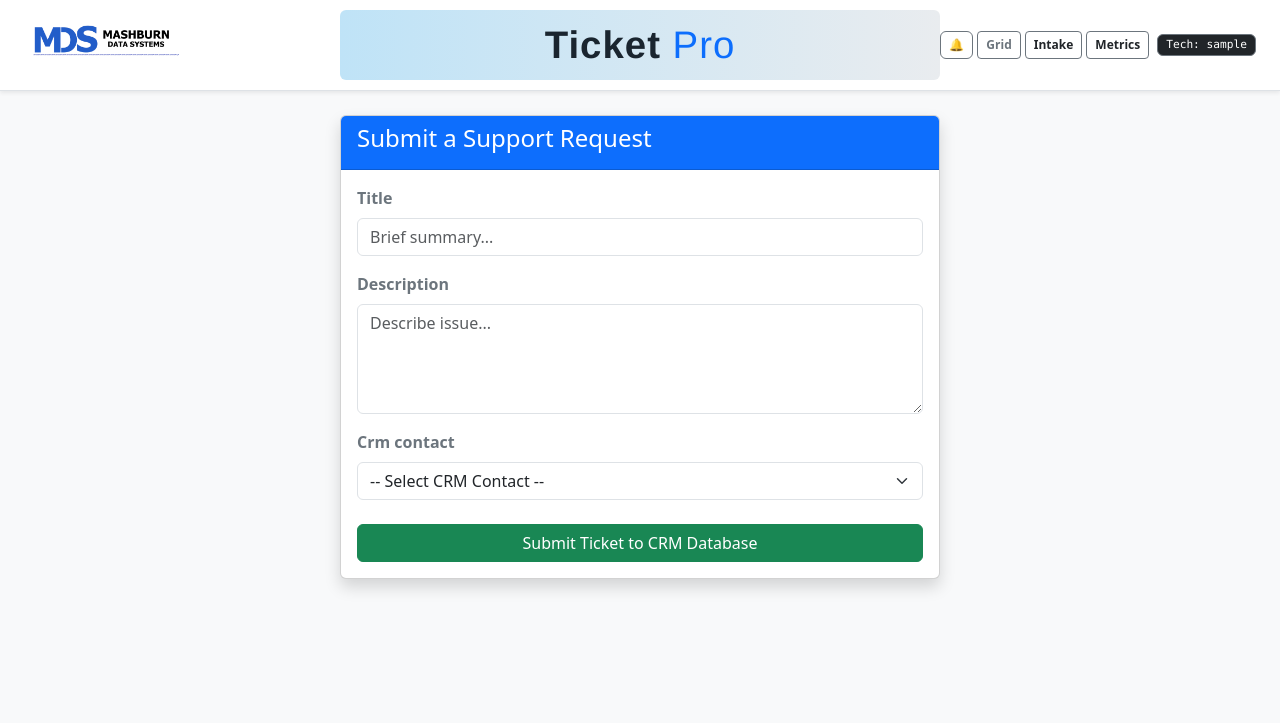
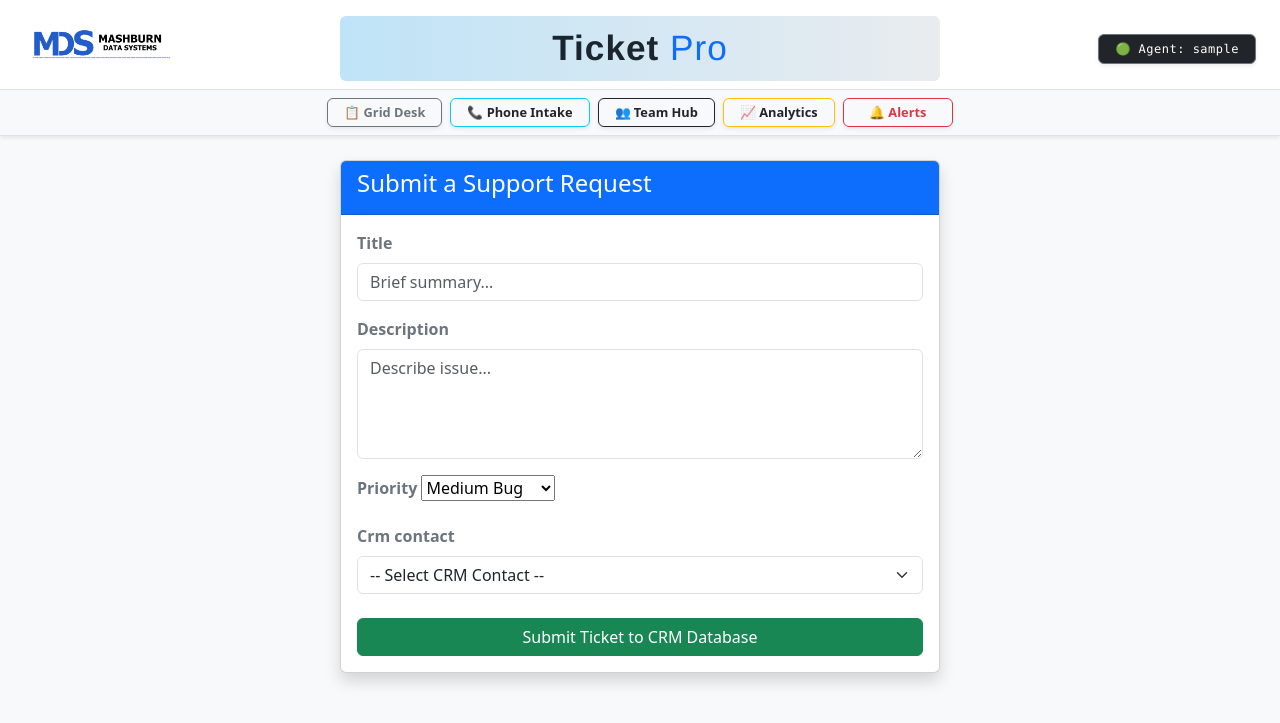
Before and after one commit to smashburn55/Helpdesk-django, a Django app: page /ticket/new/ in a window 1280 px wide. Shown: the top 723 px of the page. Run offline with Django 5.2, Linux system fonts and the light colour scheme; the visitor is signed in with stand-in values (Sample User, id 1); data that the repository does not hold is empty; some libraries are stand-ins or nearby versions.

Commit message:
Milestone: Operationalized complete Internal Technician Management Hub functionality

```diff
--- a/ticketApp/forms.py
+++ b/ticketApp/forms.py
@@ -6,7 +6,7 @@ from .models import Ticket, ContactCRM, CompanyCRM, Comment
 class TicketForm(forms.ModelForm):
     class Meta:
         model = Ticket
-        fields = ['title', 'description', 'crm_contact']
+        fields = ['title', 'description', 'priority', 'crm_contact']
 
     def __init__(self, *args, **kwargs):
         super().__init__(*args, **kwargs)
@@ -56,3 +56,38 @@ class QuickContactForm(forms.Form):
         empty_label="-- Independent / No Company --",
         widget=forms.Select(attrs={'class': 'form-select'})
     )
+from django.contrib.auth.models import User
+
+class TechnicianCreationForm(forms.ModelForm):
+    """Secure operational form to initialize a fresh helpdesk agent row."""
+    password = forms.CharField(
+        widget=forms.PasswordInput(attrs={'class': 'form-control form-control-sm', 'placeholder': 'Set initial password...'}),
+        label="Initial Access Password"
+    )
+
+    class Meta:
+        model = User
+        fields = ['username', 'first_name', 'last_name', 'email']
+        widgets = {
+            'username': forms.TextInput(attrs={'class': 'form-control form-control-sm', 'placeholder': 'e.g., jsmith'}),
+            'first_name': forms.TextInput(attrs={'class': 'form-control form-control-sm'}),
+            'last_name': forms.TextInput(attrs={'class': 'form-control form-control-sm'}),
+            'email': forms.EmailInput(attrs={'class': 'form-control form-control-sm', 'placeholder': 'agent@yourdomain.com'}),
+        }
+
+    def save(self, commit=True):
+        user = super().save(commit=False)
+        # CRITICAL: Forces Django to securely hash and encrypt the raw password text string
+        user.set_password(self.cleaned_data["password"])
+        user.is_staff = True  # Automatically grants them baseline helpdesk technician clearance rules
+        if commit:
+            user.save()
+        return user
+
+
+class TechPasswordResetForm(forms.Form):
+    """Manager-override text form to force-overwrite a forgotten password."""
+    new_password = forms.CharField(
+        widget=forms.PasswordInput(attrs={'class': 'form-control form-control-sm', 'placeholder': 'Type new secure password...'}),
+        label="New Overwrite Password"
+    )
--- a/ticketApp/templates/ticketApp/base.html
+++ b/ticketApp/templates/ticketApp/base.html
@@ -13,62 +13,84 @@
 <body class="bg-light">
 
     <!-- ==================== BRANDED HEADER RIBBON ==================== -->
+    <!-- Base.html: Upgraded Uniform Branded Header & Ribbon Matrix Layout -->
 <div class="container-fluid p-0 bg-white border-bottom shadow-sm mb-4">
-        <!-- Main 3-Column Layout Matrix -->
-        <div class="row align-items-center m-0 px-3 py-2" style="min-height: 90px;">
+
+
+    <div class="row align-items-center m-0 px-3 pt-3 pb-2" style="min-height: 80px;">
 
 
         <div class="col-md-3 d-flex align-items-center justify-content-start ps-2">
             <a href="{% url 'index' %}" class="d-inline-block">
-                    <!-- Dynamically loads your native local logo asset file -->
-                    <img src="{% static 'ticketApp/images/logo.png' %}" alt="MDS Logo" style="height: 55px; width: auto; object-fit: contain;">
+                <img src="{% static 'ticketApp/images/logo.png' %}" alt="MDS Logo" style="height: 52px; width: auto; object-fit: contain;">
             </a>
         </div>
 
-            <!-- COLUMN 2: CENTER ALIGNED - Centered Branded Title Banner -->
+        <!-- Column 2: Center Wing - Centered Branded Title Banner Panel -->
         <div class="col-md-6 d-flex align-items-center justify-content-center">
             <div class="w-100 text-center rounded d-flex align-items-center justify-content-center"
-                     style="background: linear-gradient(90deg, #bfe3f7 0%, #e9ecef 100%); min-height: 70px; max-width: 650px;">
-                    <h1 class="mb-0 fw-bold tracking-wide" style="font-family: 'Helvetica Neue', Arial, sans-serif; font-size: 2.4rem; color: #1a252f; letter-spacing: 1px;">
+                 style="background: linear-gradient(90deg, #bfe3f7 0%, #e9ecef 100%); min-height: 65px; max-width: 650px;">
+                <h1 class="mb-0 fw-bold tracking-wide" style="font-family: 'Helvetica Neue', Arial, sans-serif; font-size: 2.2rem; color: #1a252f; letter-spacing: 1px;">
                     Ticket <span class="text-primary fw-light">Pro</span>
                 </h1>
             </div>
         </div>
 
-            <!-- COLUMN 3: RIGHT ALIGNED - Compact Multi-User Control & Shortcut Panel -->
-            <div class="col-md-3 d-flex align-items-center justify-content-end gap-1 pe-2">
+
+        <div class="col-md-3 d-flex align-items-center justify-content-end pe-2">
             {% if user.is_authenticated %}
-                    <!-- Real-Time Notification Bell Dropdown Badge -->
+                <span class="badge bg-dark border border-secondary text-white py-2 px-3 font-monospace shadow-sm" style="font-size: 0.75rem; font-weight: 500; letter-spacing: 0.5px;">
+                    🟢 Agent: {{ user.username }}
+                </span>
+            {% else %}
+                <a href="/admin/login/" class="btn btn-primary btn-sm py-1 px-3">Staff Login &rarr;</a>
+            {% endif %}
+        </div>
+    </div>
+
+    <!-- BOTTOM TIER: Uniform Horizontal Navigation Controls & Alert Bar Ribbon -->
+    <div class="bg-light border-top py-2 px-3">
+        <div class="d-flex align-items-center justify-content-center gap-2">
+            {% if user.is_authenticated %}
+
+                <!-- Action Link 1: The Primary High-Density Table Grid View -->
+                <a href="{% url 'index' %}" class="btn btn-outline-secondary px-3 py-1 fw-bold shadow-sm" style="font-size: 0.8rem; min-width: 110px;">📋 Grid Desk</a>
+
+                <!-- Action Link 2: Customer Contact Phone Intake Workstation -->
+                <a href="{% url 'caller_intake' %}" class="btn btn-outline-info text-dark px-3 py-1 fw-bold shadow-sm" style="font-size: 0.8rem; min-width: 110px;">📞 Phone Intake</a>
+
+                {% if user.is_staff %}
+                    <!-- Action Link 3: Team Staff Accounts Provisioning Portal -->
+                    <a href="{% url 'roster_management' %}" class="btn btn-outline-dark px-3 py-1 fw-bold shadow-sm" style="font-size: 0.8rem; min-width: 110px;">👥 Team Hub</a>
+
+                    <!-- Action Link 4: Executive Performance & Management Reporting Desk -->
+                    <a href="{% url 'helpdesk_analytics' %}" class="btn btn-outline-warning text-dark px-3 py-1 fw-bold shadow-sm" style="font-size: 0.8rem; min-width: 110px;">📈 Analytics</a>
+                {% endif %}
+
+                <!-- Action Dropdown 5: Live Real-Time Network Compliance Monitoring Bell -->
                 <div class="dropdown d-inline-block">
-                        <button class="btn btn-xs btn-outline-dark position-relative py-1 px-2 border-secondary shadow-none" type="button" data-bs-toggle="dropdown" style="font-size: 0.75rem;">
-                            🔔 {% if total_bell_count > 0 %}<span class="badge bg-danger rounded-pill px-1" style="font-size: 0.65rem;">{{ total_bell_count }}</span>{% endif %}
+                    <button class="btn btn-outline-danger position-relative px-3 py-1 fw-bold shadow-sm" type="button" data-bs-toggle="dropdown" style="font-size: 0.8rem; min-width: 110px;">
+                        🔔 Alerts
+                        {% if total_bell_count > 0 %}
+                            <span class="position-absolute top-0 start-100 translate-middle badge rounded-pill bg-danger border border-white" style="font-size: 0.65rem; padding: 3px 6px;">
+                                {{ total_bell_count }}
+                            </span>
+                        {% endif %}
                     </button>
                     <ul class="dropdown-menu dropdown-menu-end shadow border-0 p-2 mt-2" style="width: 260px; font-size: 0.8rem;">
-                            <li class="dropdown-header text-uppercase fw-bold text-dark border-bottom pb-1 mb-2">Live Compliance</li>
+                        <li class="dropdown-header text-uppercase fw-bold text-dark border-bottom pb-1 mb-2">Live Compliance Desk</li>
                         <li class="p-1 d-flex justify-content-between"><span>SLA Critical</span><span class="badge {% if sla_breaches_count > 0 %}bg-danger{% else %}bg-light text-muted{% endif %}">{{ sla_breaches_count }} Overdue</span></li>
                         <li class="p-1 d-flex justify-content-between border-top mt-1 pt-2"><span>Internal Notices</span><span class="badge {% if unread_alerts_count > 0 %}bg-warning text-dark{% else %}bg-light text-muted{% endif %}">{{ unread_alerts_count }} New</span></li>
                     </ul>
                 </div>
 
-                    <!-- Shrunken Compact Action Shortcuts -->
-                    <a href="{% url 'index' %}" class="btn btn-outline-secondary btn-sm py-1 px-2 border-secondary" style="font-size: 0.75rem; font-weight: 600;" title="View Ticket Registry Grid">Grid</a>
-                    <a href="{% url 'caller_intake' %}" class="btn btn-outline-info btn-sm py-1 px-2 text-dark border-secondary" style="font-size: 0.75rem; font-weight: 600;" title="Phone Intake Desk">Intake</a>
-                    {% if user.is_staff %}
-                        <a href="{% url 'helpdesk_analytics' %}" class="btn btn-outline-warning btn-sm py-1 px-2 text-dark border-secondary" style="font-size: 0.75rem; font-weight: 600;" title="Operational Metrics Dashboard">Metrics</a>
             {% endif %}
-
-                    <!-- Tiny User Badge indicator -->
-                    <span class="badge bg-dark border border-secondary text-white py-1 px-2 ms-1 font-monospace" style="font-size: 0.7rem; font-weight: 500;">
-                        Tech: {{ user.username }}
-                    </span>
-                {% else %}
-                    <a href="/admin/login/" class="btn btn-primary btn-sm py-1 px-2" style="font-size: 0.75rem;">Staff Login &rarr;</a>
-                {% endif %}
+        </div>
     </div>
 
 </div>
-    </div>
 <!-- ==================== END HEADER RIBBON ==================== -->
+
 
     <!-- Core Dynamic Application Workspace Page Block Container -->
     <div class="container-fluid px-4">
--- a/ticketApp/urls.py
+++ b/ticketApp/urls.py
@@ -11,5 +11,8 @@ urlpatterns = [
     # Add this path rule inside your ticketApp/urls.py file:
     path('api/v1/web-intake/', views.web_intake_api, name='web_intake_api'),
     path('analytics/', views.helpdesk_analytics, name='helpdesk_analytics'),
+    path('management/roster/', views.roster_management, name='roster_management'),
+    path('management/roster/reset/<int:user_id>/', views.force_reset_password, name='force_reset_password'),
+    path('management/roster/toggle/<int:user_id>/', views.toggle_tech_status, name='toggle_tech_status'),
 
 ]
--- a/ticketApp/views.py
+++ b/ticketApp/views.py
@@ -1,5 +1,6 @@
 from django.shortcuts import render, get_object_or_404, redirect
 from django.contrib.auth.decorators import login_required
+from django.views.decorators.http import require_POST, require_GET
 from django.contrib import messages
 from django.db.models import Q
 from .models import Ticket, TicketStatus, Comment, ContactCRM
@@ -288,3 +289,66 @@ def helpdesk_analytics(request):
         'tech_workloads': tech_workloads,
     }
     return render(request, 'ticketApp/analytics.html', context)
+
+
+from django.contrib.admin.views.decorators import staff_member_required
+from .forms import TechnicianCreationForm, TechPasswordResetForm
+
+
+@login_required
+@staff_member_required  # Security check: Only staff managers can access the roster tools
+def roster_management(request):
+    """Operational Hub to display, add, and toggle helpdesk technician profiles."""
+    techs = User.objects.all().order_by('username')
+
+    if request.method == 'POST' and 'add_tech' in request.POST:
+        create_form = TechnicianCreationForm(request.POST)
+        if create_form.is_valid():
+            create_form.save()
+            messages.success(request,
+                             f"Technician account '{create_form.cleaned_data['username']}' initialized successfully!")
+            return redirect('roster_management')
+    else:
+        create_form = TechnicianCreationForm()
+
+    context = {
+        'techs': techs,
+        'create_form': create_form,
+        'reset_form': TechPasswordResetForm()
+    }
+    return render(request, 'ticketApp/roster.html', context)
+
+
+@login_required
+@staff_member_required
+@require_POST
+def force_reset_password(request, user_id):
+    """Bypasses mail servers to immediately force-overwrite an agent's password string."""
+    tech = get_object_or_404(User, pk=user_id)
+    reset_form = TechPasswordResetForm(request.POST)
+
+    if reset_form.is_valid():
+        tech.set_password(reset_form.cleaned_data['new_password'])
+        tech.save()
+        messages.success(request, f"Password for agent '{tech.username}' has been securely reset.")
+    else:
+        messages.error(request, "Invalid password specifications provided.")
+
+    return redirect('roster_management')
+
+
+@login_required
+@staff_member_required
+def toggle_tech_status(request, user_id):
+    """Instantly revokes or reinstates server access without deleting historical log connections."""
+    tech = get_object_or_404(User, pk=user_id)
+
+    if tech == request.user:
+        messages.error(request, "Security protection block: You cannot deactivate your own administrative account.")
+    else:
+        tech.is_active = not tech.is_active
+        tech.save()
+        status_text = "Activated" if tech.is_active else "Deactivated/Locked"
+        messages.success(request, f"Account status for '{tech.username}' flipped to: {status_text}")
+
+    return redirect('roster_management')
```
Also changed, not shown: ticketApp/templates/ticketApp/roster.html (+81 -9 lines). Lines whose indentation alone changed are shown as unchanged.
